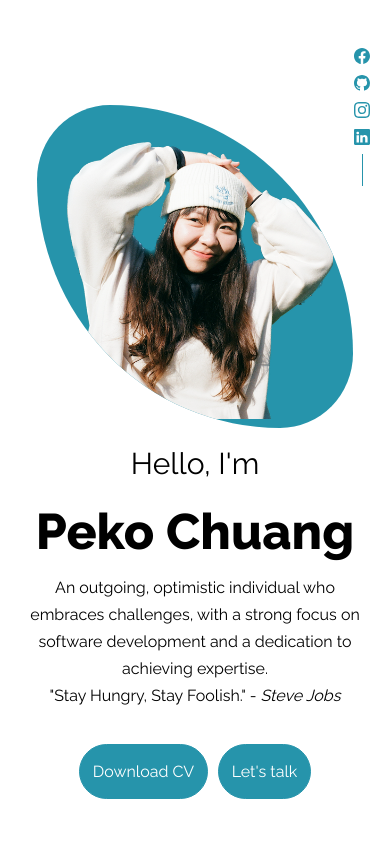
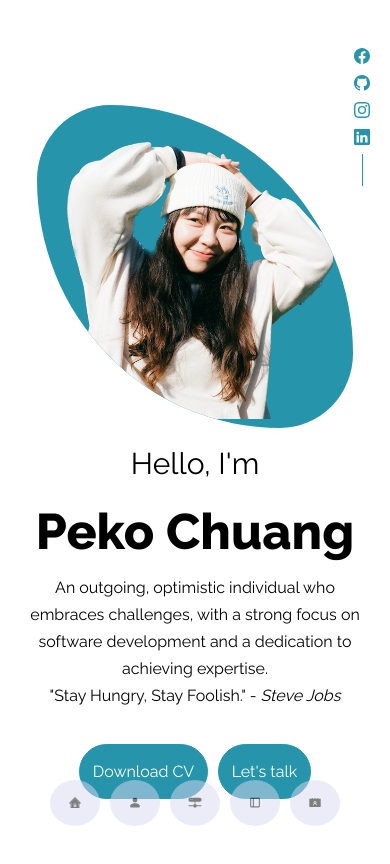
Before and after one commit to pekoisgood/peko_portfolio, a React (Create React App) app: page / in a window 390 px wide. Shown: the top 864 px of the page. Built offline with nearby package versions, Linux system fonts and the light colour scheme.

Commit message:
Fix: mobile layout of nav bar

```diff
--- a/src/component/contact/contact.css
+++ b/src/component/contact/contact.css
@@ -4,6 +4,9 @@
   background: var(--color-dark-green);
   height: fit-content;
   min-height: 100vh;
+  display: flex;
+  flex-direction: column;
+  justify-content: center;
 }
 
 #contact h2 {
@@ -109,6 +112,10 @@ form textarea {
   .contact-container {
     width: 90%;
     flex-direction: column;
+    gap: 10px;
+    padding-bottom: 80px;
+    padding-left: 0;
+    margin: 0 auto;
   }
 
   .contact-options {
--- a/src/component/nav/nav.css
+++ b/src/component/nav/nav.css
@@ -34,7 +34,7 @@
   cursor: pointer;
 }
 
-#nav-container .nav-item:hover .hide-text {
+.nav-item:hover .hide-text {
   display: inline;
 }
 
@@ -49,6 +49,19 @@
 
 @media (max-width: 768px) {
   #nav-container {
+    top: unset;
+    bottom: 0;
+    left: 50%;
+    transform: translate(-50%, 0%);
+    flex-direction: row;
+  }
+
+  .nav-item:hover .hide-text {
     display: none;
   }
+
+  .nav-item:hover {
+    width: 50px;
+    height: 50px;
+  }
 }
--- a/src/index.css
+++ b/src/index.css
@@ -101,3 +101,9 @@ h1 {
     color: black;
   }
 }
+
+@media (max-width: 768px) {
+  .section {
+    margin-bottom: 100px;
+  }
+}
```
